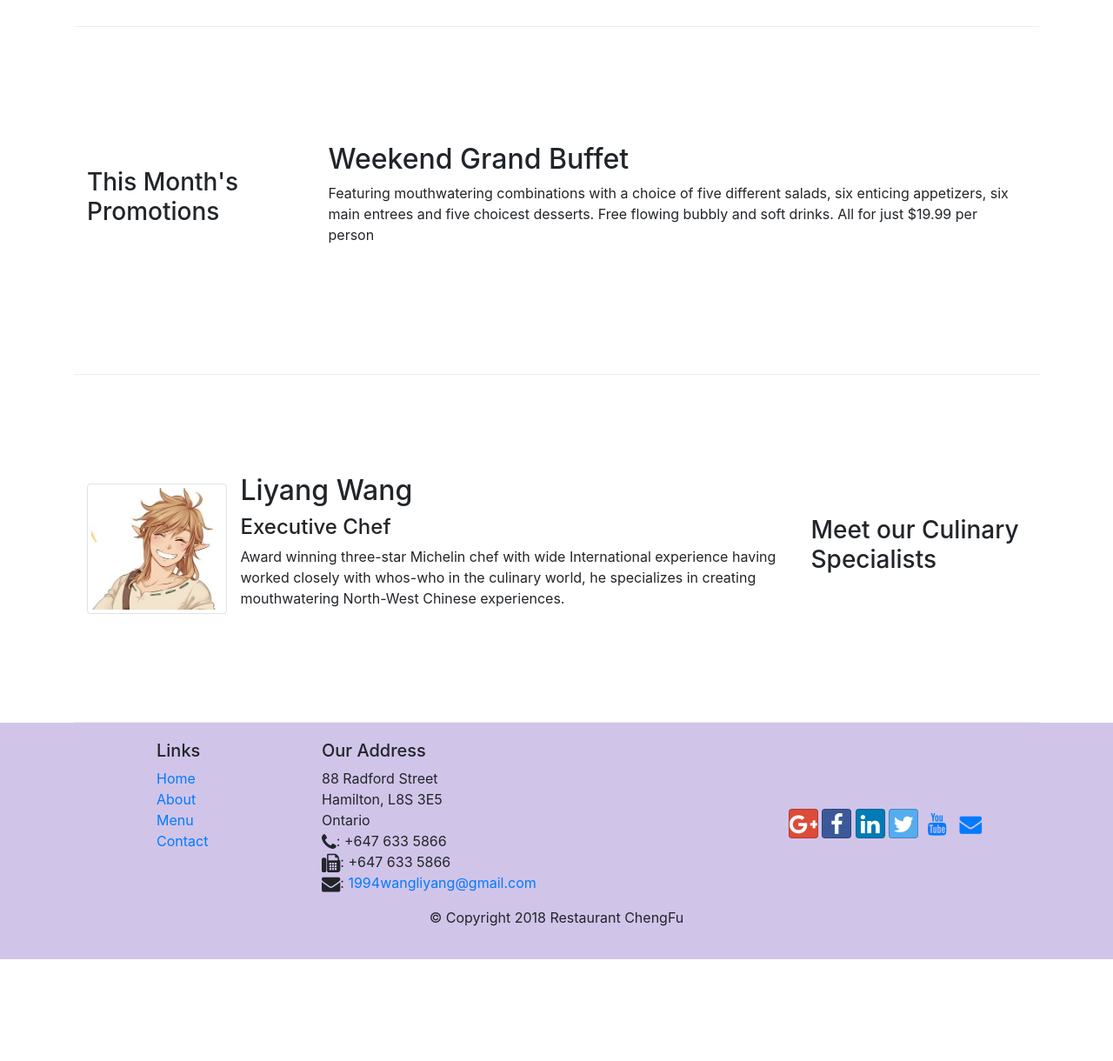
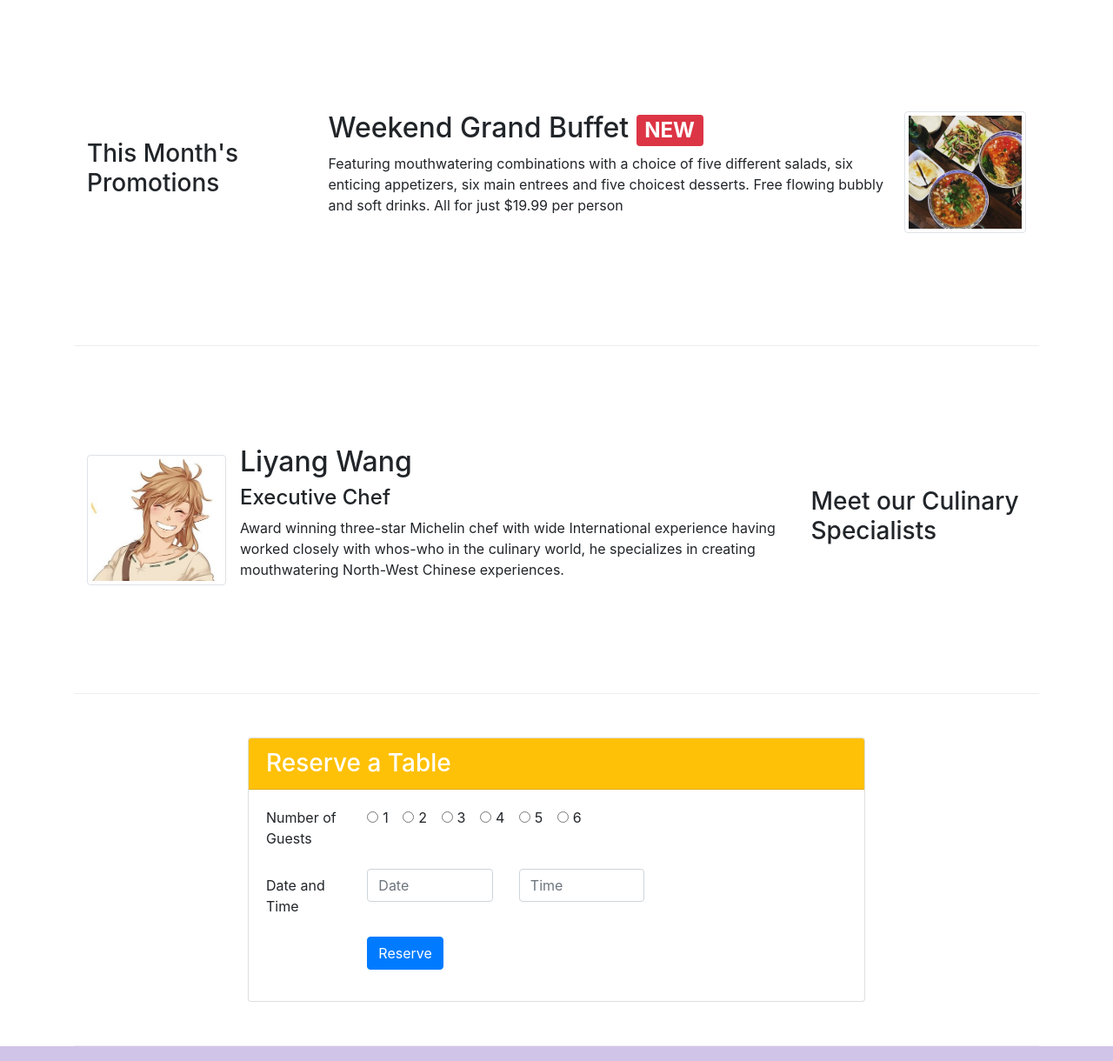
Before and after one commit to LiyangW/Bootstrap, a website: page index.html in a window 1280 px wide. Shown: the part 800-2020 px from the top of the page at 87% size. Before the commit the page ends 1903 px from the top, so only its background shows below. Drawn offline with nearby package versions, Linux system fonts and the light colour scheme.

Commit message:
added reserve button

```diff
--- a/index.html
+++ b/index.html
@@ -21,7 +21,7 @@
 				<span class="navbar-toggler-icon"></span>
 			</button>
 			<a class="navbar-brand mr-auto" href="index.html" >
-                <img src="src/logo.jpg" style="height:30px;width:40px;">
+				<img src="src/logo_small.jpg" style="height:30px;width:40px;">
 			</a>
 			<div class="collapse navbar-collapse" id="NavBar">
 				<ul class="navbar-nav mr-auto">
@@ -49,7 +49,10 @@
 						<p>We take inspiration from the China's best cuisines, and create a unique North-West Chinese experience. Our lipsmacking creations will tickle your culinary senses!</p>
 					</div>
 					<div class="col-12 col-sm align-self-center">
-                    	<img src="src/logo.jpg" style="width:50%;height:100%;" class="img-fluid">
+						<img src="src/logo.jpg" style="width:150px;height:100px;" class="img-fluid">
+					</div>
+					<div class="col-12 col-sm align-self-center">
+							<a role="button" class="btn btn-sm btn-warning" href="index.html/#reserveTable" style="width: 180px">Reserve Table</a>
 					</div>
 				</div>
 			</div>
@@ -67,7 +70,7 @@
 				</div>
 				<div class="col col-sm order-sm-first col-md">
 					<div class="media">
-                		<img src="src/paomo.jpg" class="d-flex mr-3 img-thumbnail align-self-center" alt="paomo" style="width:30%;height:30%";>
+						<img src="src/paomo.jpg" class="d-flex mr-3 img-thumbnail align-self-center" alt="paomo" style="width:150px;height:115px";>
 						<div class="media-body">
 							<h2 class="mt-0">Paomo <span class="badge badge-danger">HOT</span><span class="badge badge-pill badge-secondary">$4.99</span> </h2>
 							<p class="d-none d-sm-block">A unique combination of North-West lamb and non-fermented bread, topped with marinated garlic, coriander, Vidalia onion, Guntur chillies and Buffalo Paneer.</p>
@@ -79,13 +82,21 @@
 
 
 			<div class="row row-content align-items-center">
-                <div  class="col-12 col-sm-4 col-md-3">
+				<div  class="col-12 col-sm-4 col-md-3 order-sm-first">
 					<h3>This Month's Promotions</h3>
 				</div>
-                <div class="col col-sm col-md">
-                    <h2>Weekend Grand Buffet</h2>
+				<div class="col col-sm col-md order-sm-last">
+				<div class="media">
+
+				<div class="media-body">
+				<h2 class="mt-0">Weekend Grand Buffet <span class="badge badge-danger">NEW</span></h2>
 				<p class="d-none d-sm-block">Featuring mouthwatering combinations with a choice of five different salads, six enticing appetizers, six main entrees and five choicest desserts. Free flowing bubbly and soft drinks. All for just $19.99 per person </p>
 				</div>
+				<img src="src/buffet.jpg" class="d-flex ml-3 img-thumbnail align-self-center"
+				alt="buffet" style="width: 140px;height: 140px;">
+				</div>
+				</div>
+
 			</div>
 
 			<div class="row row-content align-items-center">
@@ -95,11 +106,84 @@
 				<div class="col col-sm order-sm-first col-md">
 					<div class="media">
 
-                		<img src="src/cook_link.png" class="media d-flex mr-3 img-thumbnail align-self-center" alt="link the cook" style="width:20%;height:20%;">
+						<img src="src/cook_link.png" class="media d-flex mr-3 img-thumbnail align-self-center" alt="link the cook" style="width:160px;height:150px;">
 						<div class="media-body">
 							<h2>Liyang Wang</h2>
 							<h4>Executive Chef</h4>
 							<p class="d-none d-sm-block">Award winning three-star Michelin chef with wide International experience having worked closely with whos-who in the culinary world, he specializes in creating mouthwatering North-West Chinese experiences. </p>
+						</div>
+					</div>
+				</div>
+			</div>
+			<div class="row row-content justify-content-center" id="reserveTable">
+				<div class="col-12 col-sm-8">
+					<div class="card">
+						<h3 class="text-white card-header bg-warning">
+							Reserve a Table
+						</h3>
+
+					<div class="card-body">
+						<form>
+							<fieldset class="form-group">
+							    <div class="row">
+							      <legend class="col-form-label col-sm-2 pt-0">Number of Guests </legend>
+							      <div class="col-sm-10">
+							        <div class="form-check-inline form-check">
+							          <input class="form-check-input" type="radio" name="guestNumber" id="gridRadios1" value="1">
+							          <label class="form-check-label" for="gridRadios1">
+							          	1
+							          </label>
+							        </div>
+							        <div class="form-check form-check-inline">
+							          <input class="form-check-input" type="radio" name="guestNumber" id="gridRadios2" value="2">
+							          <label class="form-check-label" for="gridRadios2">
+							            2
+							          </label>
+							        </div>
+							        <div class="form-check-inline form-check">
+							          <input class="form-check-input" type="radio" name="guestNumber" id="gridRadios3" value="3">
+							          <label class="form-check-label" for="gridRadios3">
+							            3
+							          </label>
+							        </div>
+							        <div class="form-check-inline form-check">
+							          <input class="form-check-input" type="radio" name="guestNumber" id="gridRadios4" value="4">
+							          <label class="form-check-label" for="gridRadios4">
+							          	4
+							          </label>
+							        </div>
+							        <div class="form-check form-check-inline">
+							          <input class="form-check-input" type="radio" name="guestNumber" id="gridRadios5" value="5">
+							          <label class="form-check-label" for="gridRadios5">
+							            5
+							          </label>
+							        </div>
+							        <div class="form-check-inline form-check">
+							          <input class="form-check-input" type="radio" name="guestNumber" id="gridRadios6" value="6">
+							          <label class="form-check-label" for="gridRadio6">
+							            6
+							          </label>
+							        </div>
+							      </div>
+							    </div>
+							  </fieldset>
+							  <div class="form-group row">
+							      <label for="DateAndTime" class="col-12 col-md-2 col-form-label">Date and Time</label>
+							      <div class="col-3">
+							          <input type="DateAndTime" name="date" class="form-control" id="date" placeholder="Date">
+							      </div>
+							      <div class="col-3">
+							          <input type="DateAndTime" name="time" class="form-control" id="time" placeholder="Time">
+							      </div>
+							  </div>
+							  <div class="form-group row">
+							      <div class="offset-md-2 col-md-10">
+							          <button type="submit" class="btn btn-primary">
+							              Reserve
+							          </button>
+							      </div>
+							  </div>
+					    </form>
 					</div>
 				    </div>
 			    </div>
```
Also changed, not shown: aboutus.html (+2 -2 lines), contactus.html (+4 -4 lines), src/buffet.jpg (added), src/logo_small.jpg (added). Lines whose indentation alone changed are shown as unchanged.
